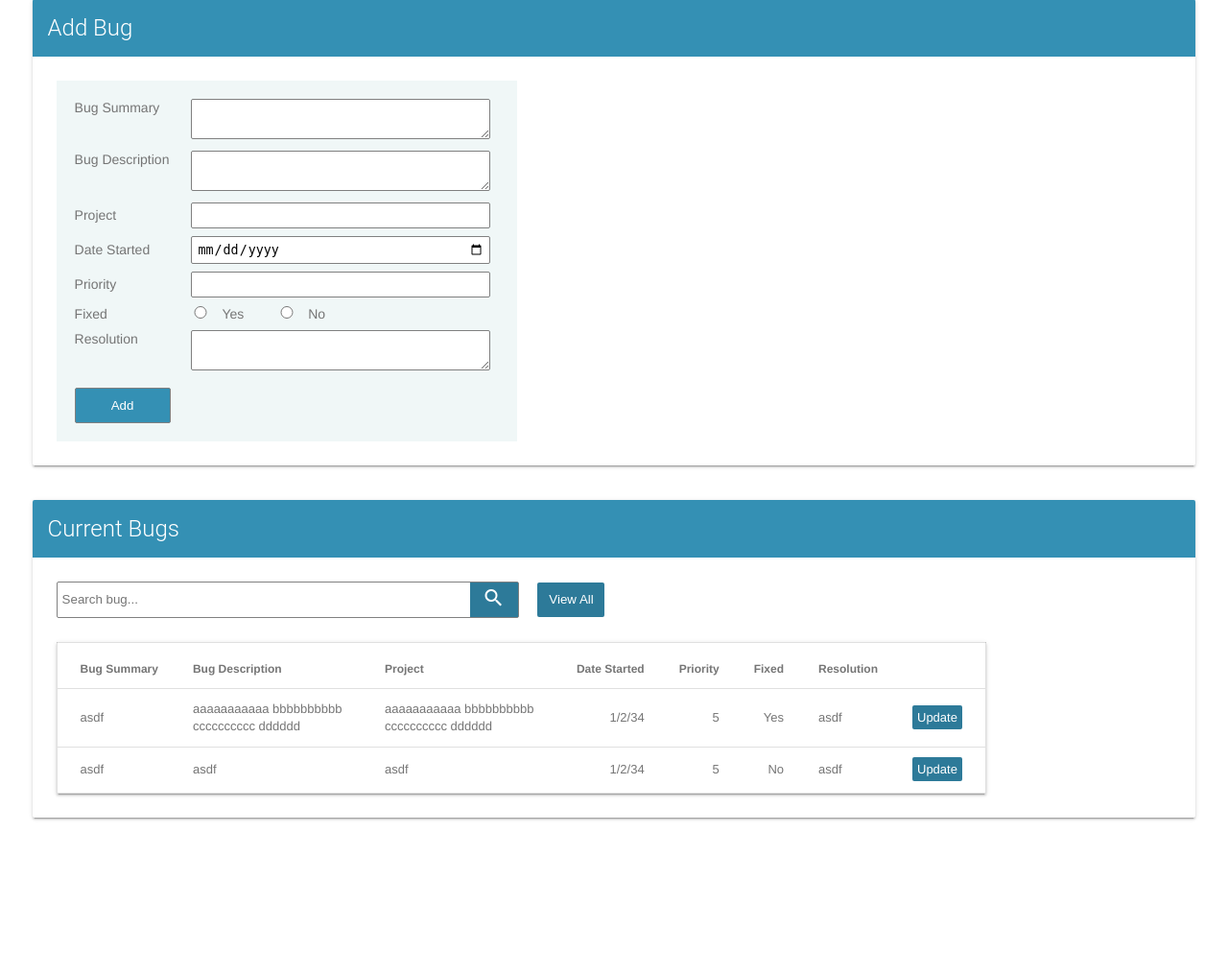
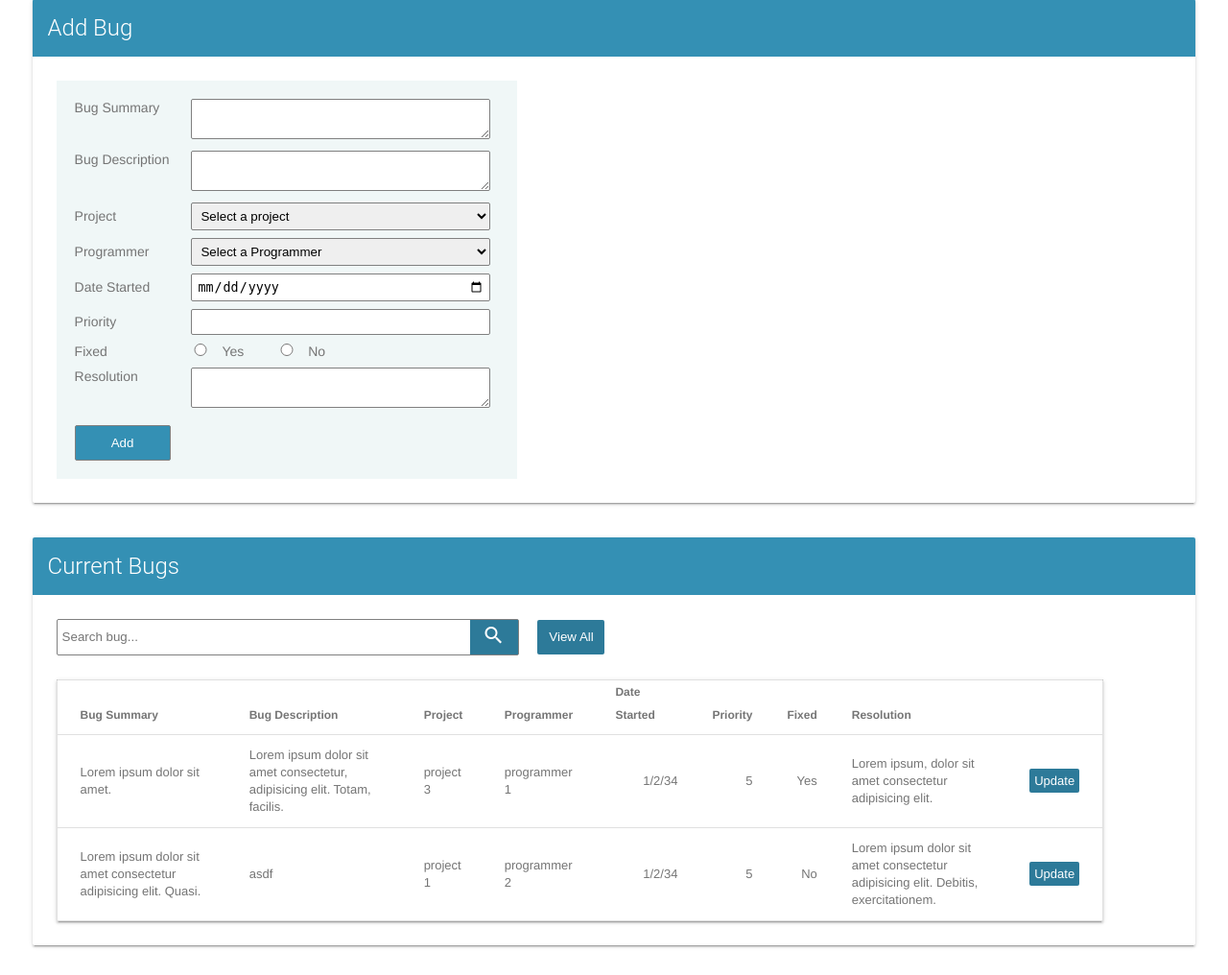
Before and after one commit to adam4321/CS-340_Databases, a Node server app: page / in a window 1280 px wide. Shown: the part 127-1143 px from the top of the page at 96% size. Before the commit the page ends 982 px from the top, so only its background shows below. Run offline with Node 20, Linux system fonts and the light colour scheme; some libraries are stand-ins or nearby versions.

Commit message:
add dropdown menus

```diff
--- a/group_project/public/main-style.css
+++ b/group_project/public/main-style.css
@@ -69,7 +69,7 @@
     padding: 15px;
 }
 
-#recordForm label, #recordForm input, textarea {
+#recordForm label, #recordForm input, textarea, select {
     margin: 4px;
     display: inline-block;
 }
@@ -82,7 +82,7 @@
     vertical-align: top;
 }
 
-#recordForm input, textarea {
+#recordForm input, textarea, select {
     width: 300px;
     padding: 5px;
     border-radius: 2px;
@@ -122,3 +122,7 @@ legend {
 .mdl-card__supporting-text {
     padding: 25px !important;
 }
+
+select {
+    width: 311.6px;
+}
--- a/group_project/public/user-home.css
+++ b/group_project/public/user-home.css
@@ -55,7 +55,6 @@
 
 .mdl-data-table {
     table-layout: fixed;
-    word-break: break-all;
     word-wrap: break-word;
     white-space: normal;
  }
--- a/group_project/views/user-home.handlebars
+++ b/group_project/views/user-home.handlebars
@@ -26,7 +26,22 @@
         <textarea name="bug-description" id="bug-description-field"></textarea> <br>
 
         <label for="bug-project">Project</label>
-        <input type="text" name="bug-project" id="bug-project-field"> <br>
+        <select name="bug-project" id="bug-project-field">
+          <option value="" disabled selected>Select a project</option>
+          <option value="1">project 1</option>
+          <option value="2">project 2</option>
+          <option value="3">project 3</option>
+        </select>
+        <br>
+
+        <label for="bug-programmer">Programmer</label>
+        <select name="bug-programmer" id="bug-programmer-field">
+          <option value="" disabled selected>Select a Programmer</option>
+          <option value="a">programmer 1</option>
+          <option value="b">programmer 2</option>
+          <option value="c">programmer 3</option>
+        </select>
+        <br>
 
         <label for="bug-start-date">Date Started</label>
         <input type="date" name="bug-start-date" id="bug-start-date-field"> <br>
@@ -77,6 +92,7 @@
                     <th class="mdl-data-table__cell--non-numeric">Bug Summary</th>
                     <th class="mdl-data-table__cell--non-numeric">Bug Description</th>
                     <th class="mdl-data-table__cell--non-numeric">Project</th>
+                    <th class="mdl-data-table__cell--non-numeric">Programmer</th>
                     <th class="mdl-data-table__cell--non-numeric">Date Started</th>
                     <th class="mdl-data-table__cell--non-numeric">Priority</th>
                     <th class="mdl-data-table__cell--non-numeric">Fixed</th>
@@ -86,23 +102,25 @@
             </thead>
             <tbody>
                 <tr>
-                    <td class="mdl-data-table__cell--non-numeric">asdf</td>
-                    <td class="mdl-data-table__cell--non-numeric">aaaaaaaaaaa bbbbbbbbbb cccccccccc dddddd</td>
-                    <td class="mdl-data-table__cell--non-numeric">aaaaaaaaaaa bbbbbbbbbb cccccccccc dddddd</td>
+                    <td class="mdl-data-table__cell--non-numeric">Lorem ipsum dolor sit amet.</td>
+                    <td class="mdl-data-table__cell--non-numeric">Lorem ipsum dolor sit amet consectetur, adipisicing elit. Totam, facilis.</td>
+                    <td class="mdl-data-table__cell--non-numeric">project 3</td>
+                    <td class="mdl-data-table__cell--non-numeric">programmer 1</td>
                     <td>1/2/34</td>
                     <td>5</td>
                     <td>Yes</td>
-                    <td class="mdl-data-table__cell--non-numeric">asdf</td>
+                    <td class="mdl-data-table__cell--non-numeric">Lorem ipsum, dolor sit amet consectetur adipisicing elit.</td>
                     <td><a class="update-btn" href="/edit-bug">Update</a></td>
                 </tr>
                 <tr>
+                    <td class="mdl-data-table__cell--non-numeric">Lorem ipsum dolor sit amet consectetur adipisicing elit. Quasi.</td>
                     <td class="mdl-data-table__cell--non-numeric">asdf</td>
-                    <td class="mdl-data-table__cell--non-numeric">asdf</td>
-                    <td class="mdl-data-table__cell--non-numeric">asdf</td>
+                    <td class="mdl-data-table__cell--non-numeric">project 1</td>
+                    <td class="mdl-data-table__cell--non-numeric">programmer 2</td>
                     <td>1/2/34</td>
                     <td>5</td>
                     <td>No</td>
-                    <td class="mdl-data-table__cell--non-numeric">asdf</td>
+                    <td class="mdl-data-table__cell--non-numeric">Lorem ipsum dolor sit amet consectetur adipisicing elit. Debitis, exercitationem.</td>
                     <td><a class="update-btn" href="/edit-bug">Update</a></td>
                 </tr>
             </tbody>
```
Also changed, not shown: group_project/views/add-project.handlebars (+8 -2 lines).
